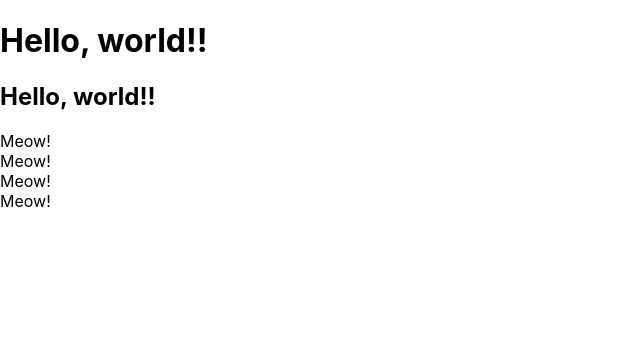
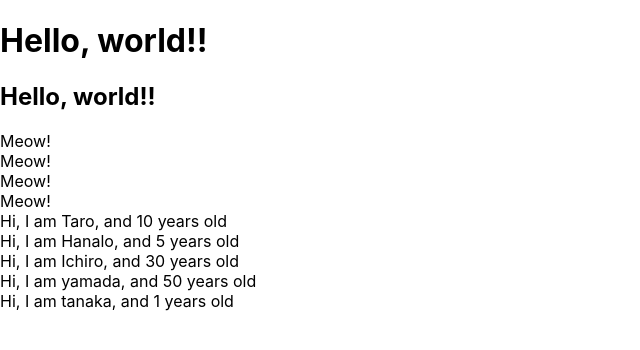
Before and after one commit to takiguchi-yu/react-redux-crud-application, a React (Create React App) app: page / in a window 1280 px wide. Shown: the top 350 px of the page, without its empty margins (0-640 px from the left). Built offline with nearby package versions, Linux system fonts and the light colour scheme.

Commit message:
learn props of components

```diff
--- a/src/App.js
+++ b/src/App.js
@@ -3,6 +3,20 @@ import React, { Component } from 'react';
 // 関数コンポーネント
 
 function App() {
+  const profiles = [
+    {
+      name: "Ichiro",
+      age: 30,
+    },
+    {
+      name: "yamada",
+      age: 50,
+    },
+    {
+      name: "tanaka",
+    }
+  ]
+
   return (
     <React.Fragment>
       <h1 className="foo">Hello, world!!</h1>
@@ -11,12 +25,32 @@ function App() {
       <Cat />
       <Cat />
       <Cat />
+      <User name={"Taro"} age={10} />
+      <User name={"Hanalo"} age={5} />
+      {
+        profiles.map((profile, index) => {
+          return <User name={profile.name} age={profile.age} key={index} />
+        })
+      }
     </React.Fragment>
-  );
+  )
 }
 
 function Cat() {
-  return <div>Meow!</div>
+  return (
+    <div>Meow!</div>
+  )
+}
+
+function User(props) {
+  return (
+    <div>Hi, I am {props.name}, and {props.age} years old</div>
+  )
+}
+
+// User のデフォルト値を定義
+User.defaultProps = {
+  age: 1
 }
 
 // クラスコンポーネント
```
